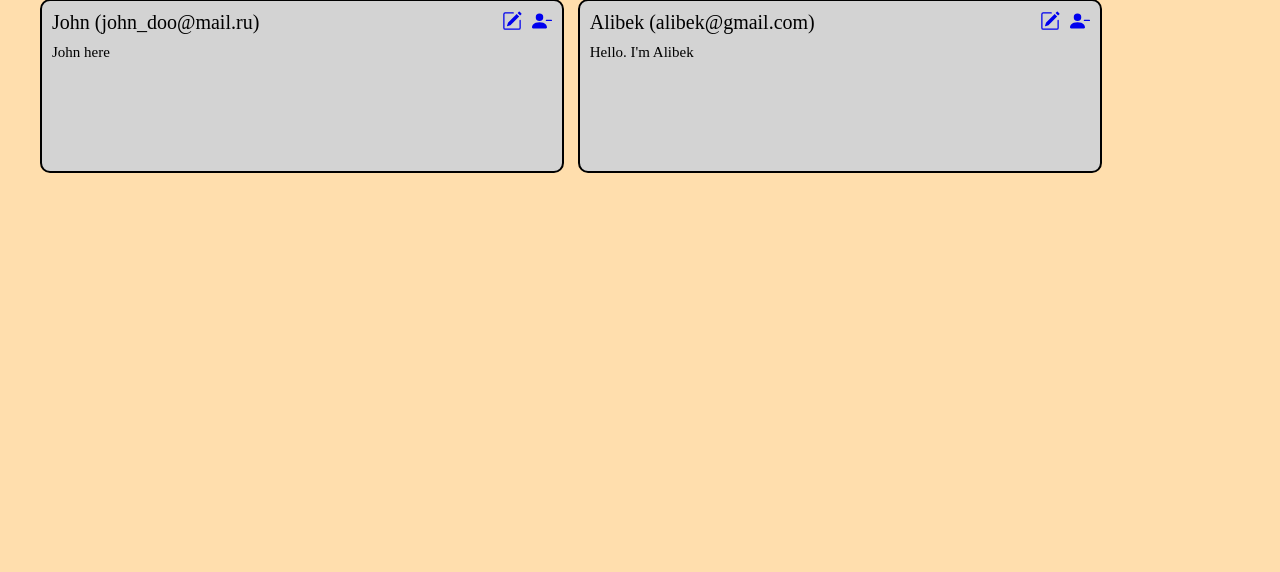
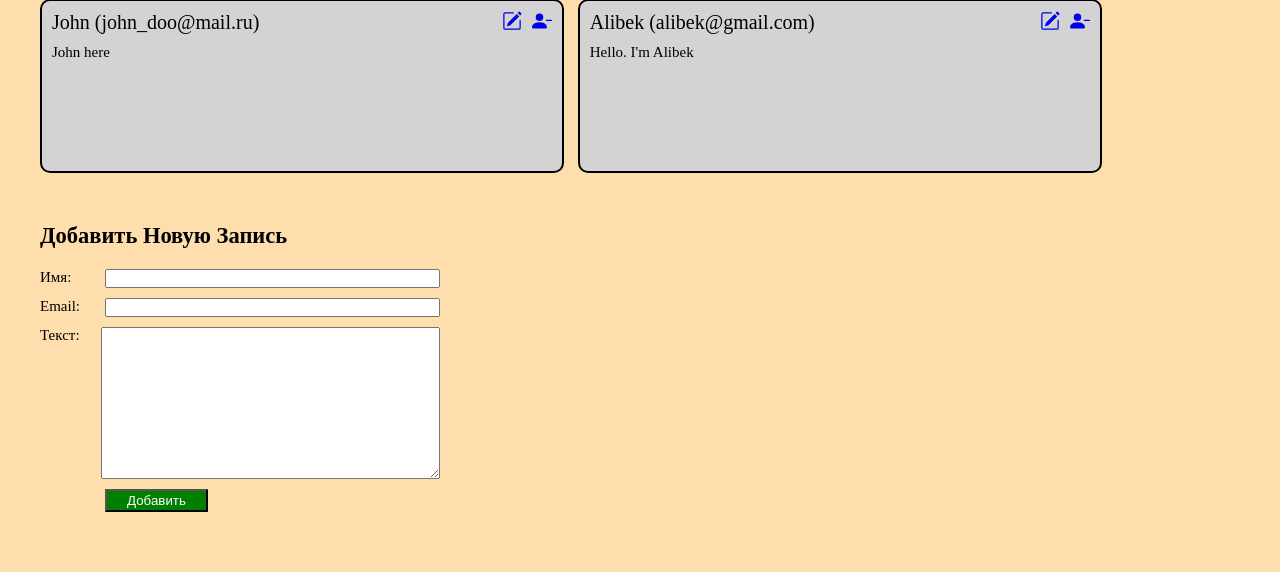
Before and after one commit to AlibekBeket/controlwork_7_alibek_beket, a Django app: page / in a window 1280 px wide. Shown: the part 279-851 px from the top of the page. Before the commit the page ends 452 px from the top, so only its background shows below. Run offline with Django 4.2, Linux system fonts and the light colour scheme; data comes from the database, SQL or seed files in the repository.

Commit message:
Создал класс формы, частичные шаблоны и функцию добавления записи. Успешно внедрил его в домашнюю страницу после списка и стилизовал его

```diff
--- /dev/null
+++ b/app/guest_book/forms.py
@@ -0,0 +1,33 @@
+from django import forms
+from django.core.exceptions import ValidationError
+
+from guest_book.models import GuestBook
+
+
+class GuestBookForm(forms.ModelForm):
+    class Meta:
+        model = GuestBook
+        fields = ("author_name", "author_email", "text")
+        labels = {
+            'author_name': 'Имя',
+            'author_email': 'Email',
+            'text': 'Текст'
+        }
+
+    def clean_author_name(self):
+        author_name = self.cleaned_data.get('author_name')
+        if len(author_name) < 3:
+            raise ValidationError('Имя не может состоять из 1 или 2 символов')
+        return author_name
+
+    def clean_author_email(self):
+        author_email = self.cleaned_data.get('author_email')
+        if len(author_email) < 3:
+            raise ValidationError('Почта не может состоять из 1 или 2 символов')
+        return author_email
+
+    def clean_text(self):
+        text = self.cleaned_data.get('text')
+        if len(text) < 5:
+            raise ValidationError('Текст не может состоять из 1 или 2 символов')
+        return text
--- a/app/guest_book/templates/guest_book_list_page.html
+++ b/app/guest_book/templates/guest_book_list_page.html
@@ -27,4 +27,10 @@
     <div class="guest_text">{{guest_info.text}}</div>
 </div>
 {% endfor %}
+<div class="form">
+    <h2>Добавить Новую Запись</h2>
+    <form class="post_form" action="{% url 'guest_book_list' %}" method="post">
+        {% include 'partials/guest_book_form.html' with button_text="Добавить" %}
+    </form>
+</div>
 {% endblock %}
--- /dev/null
+++ b/app/guest_book/templates/partials/guest_book_form.html
@@ -0,0 +1,5 @@
+{% csrf_token %}
+{{ form.as_p }}
+<div class="button_add_or_create">
+    <input type="submit" value="{{ button_text }}">
+</div>
--- a/app/guest_book/views/guest_book.py
+++ b/app/guest_book/views/guest_book.py
@@ -1,10 +1,26 @@
-from django.shortcuts import render
+from django.shortcuts import render, redirect
+from django.urls import reverse
 from guest_book.models import GuestBook
+
+from guest_book.forms import GuestBookForm
 
 
 def guest_book_view(request):
     guest_book_list = GuestBook.objects.filter(status='active').order_by('-created_at')
-    context = {
-        'guest_book_list': guest_book_list
-    }
-    return render(request, 'guest_book_list_page.html', context=context)
+    if not request.POST:
+        form = GuestBookForm()
+        context = {
+            'guest_book_list': guest_book_list,
+            'form': form
+        }
+        return render(request, 'guest_book_list_page.html', context=context)
+    form = GuestBookForm(data=request.POST)
+    if not form.is_valid():
+        context = {
+            'guest_book_list': guest_book_list,
+            'form': form
+        }
+        return render(request, 'guest_book_list_page.html', context=context)
+    else:
+        GuestBook.objects.create(**form.cleaned_data)
+        return redirect(reverse('guest_book_list'))
--- a/app/static/css/style.css
+++ b/app/static/css/style.css
@@ -40,3 +40,26 @@ body{
     justify-content: space-between;
     width: 50px;
 }
+.form{
+    margin-top: 50px;
+}
+.post_form{
+    margin-top: 20px;
+}
+.post_form p{
+    margin: 10px 0;
+    display: flex;
+    justify-content: space-between;
+    width: 400px;
+}
+.post_form p input{
+    width: 331px;
+}
+.button_add_or_create{
+    margin-left: 65px;
+}
+.button_add_or_create input{
+    padding: 2px 20px;
+    background: Green;
+    color: White;
+}
```
